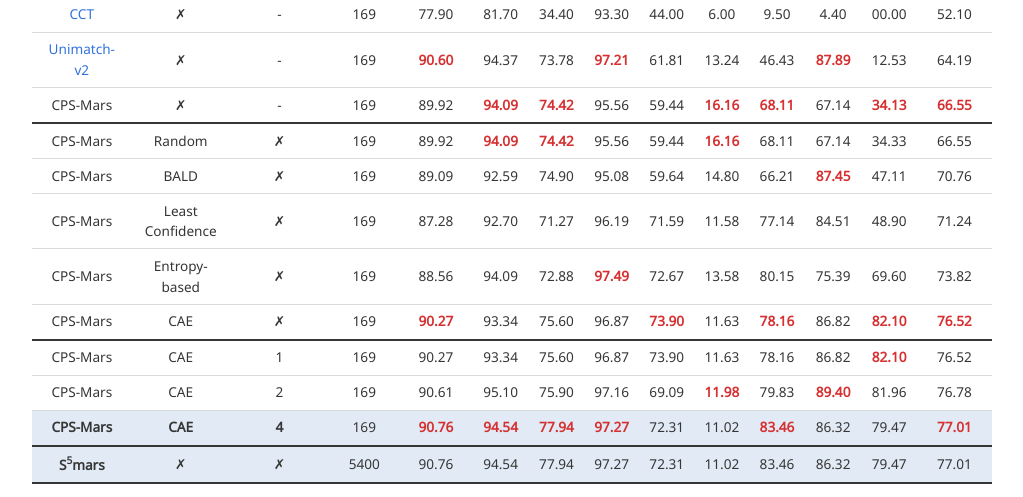
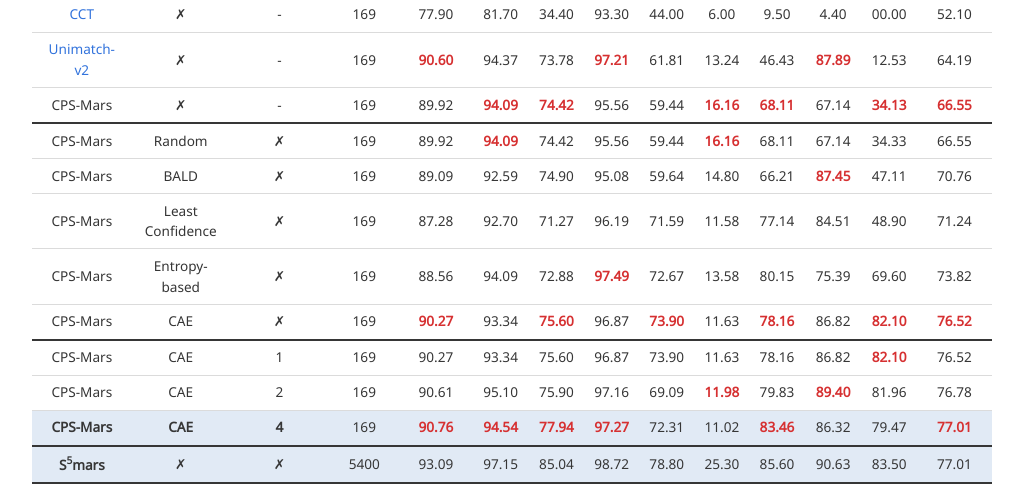
Before and after one commit to WMR-team/CPS-Mars-webpage, a plain HTML site: page index.html in a window 1280 px wide. Shown: the part 2400-2897 px from the top of the page, without its empty margins (128-1151 px from the left). Drawn offline with nearby package versions, Linux system fonts and the light colour scheme; a script that the page names is missing; some icons are missing; a web font is replaced by a local one.

Commit message:
Update index.html

```diff
--- a/index.html
+++ b/index.html
@@ -389,7 +389,7 @@
                 <td>169</td>
                 <td>89.92</td>
                 <td class="best-value">94.09</td>
-                <td class="best-value">74.42</td>
+                <td>74.42</td>
                 <td>95.56</td>
                 <td>59.44</td>
                 <td class="best-value">16.16</td>
@@ -453,7 +453,7 @@
                 <td>169</td>
                 <td class="best-value">90.27</td>
                 <td>93.34</td>
-                <td>75.60</td>
+                <td  class="best-value">75.60</td>
                 <td>96.87</td>
                 <td class="best-value">73.90</td>
                 <td>11.63</td>
@@ -515,15 +515,15 @@
                 <td>✗</td>
                 <td>✗</td>
                 <td>5400</td>
-                <td>90.76</td>
-                <td>94.54</td>
-                <td>77.94</td>
-                <td>97.27</td>
-                <td>72.31</td>
-                <td>11.02</td>
-                <td>83.46</td>
-                <td>86.32</td>
-                <td>79.47</td>
+                <td>93.09</td>
+                <td>97.15</td>
+                <td>85.04</td>
+                <td>98.72</td>
+                <td>78.80</td>
+                <td>25.30</td>
+                <td>85.60</td>
+                <td>90.63</td>
+                <td>83.50</td>
                 <td>77.01</td>
               </tr>
             </tbody>
@@ -538,7 +538,7 @@
         <h3 class="title is-4" style="margin-top: 3rem;">Framework</h3>
         <div class="has-text-centered">
             <img src="./static/images/TP.png"
-                    alt="Comparison of visualization results on S<sup>5</sup>5mars. Regions highlighted in red indicate comparatively poor predictions."
+                    alt="Comparison of visualization results on S^5mars. Regions highlighted in red indicate comparatively poor predictions."
                     style="max-width: 100%; height: auto;"/>
         </div>
         <div class="content has-text-justified">
```
